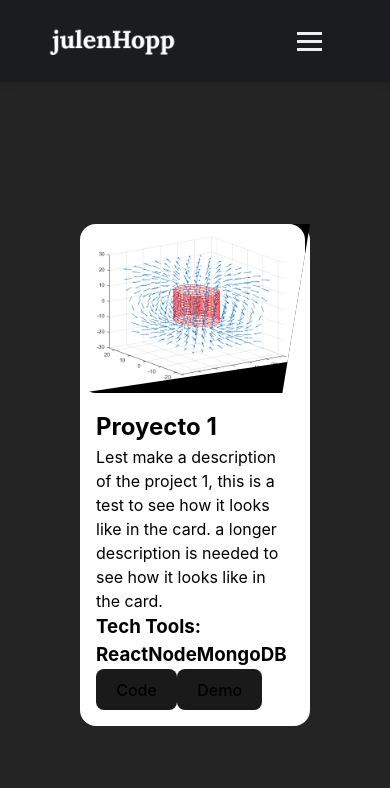
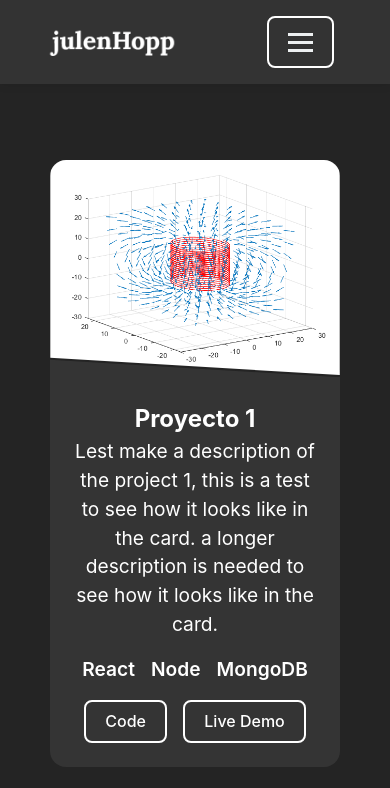
Before and after one commit to JulenHopp/portfolio_v3, a React (Vite) app: page /projects in a window 390 px wide. Shown: the top 788 px of the page. Built offline with nearby package versions, Linux system fonts and the light colour scheme.

Commit message:
Finalizing project section css

```diff
--- a/src/App.css
+++ b/src/App.css
@@ -1,4 +1,5 @@
 #root {
-  padding: 8rem 3rem 3rem 3rem;
-
+  padding: 0;
+  margin: 0;
+  width: 100%;
 }
--- a/src/components/Header/Header.css
+++ b/src/components/Header/Header.css
@@ -1,6 +1,6 @@
 .navbar{
   height: 5rem;
-  position: absolute;
+  position: fixed;
   top: 0;
   left: 0;
   right: 0;
@@ -10,7 +10,7 @@
   justify-content: space-between;
   align-items: center;
   padding: 1rem 3rem;
-  background-color: #1b1c20;
+  background-color: #333333;
   box-shadow: 0 0 10px rgba(0, 0, 0, 0.1);
 }
 
--- a/src/components/Home/HomeComponent.css
+++ b/src/components/Home/HomeComponent.css
@@ -1,28 +1,29 @@
-.data-container{
+.presentation-data-container{
     display: flex;
     flex-direction: column;
     height: 100%;
     max-width: 40rem;
     text-align: left;
     position: relative;
-    top: -8rem;
+    top: 0;
 }
 
-.name{
+.presentation-name{
     font-weight: bold;
     font-size: 2.8rem;
     color: white;
 }
 
-.short-description{
+.presentation-short-description{
     font-size: 1.5rem;
     color: rgba(0, 136, 169, 1)
 }
 
-.description{
+.presentation-description{
     margin-top: 1rem;
     font-size: 1.65rem;
     color: white;
+    text-align: left;
 }
 
 @media screen and (max-width: 768px){
--- a/src/components/Home/HomeComponent.jsx
+++ b/src/components/Home/HomeComponent.jsx
@@ -4,10 +4,10 @@ import './HomeComponent.css';
 export default function HomeComponent({props}) {
   return (
     <>
-      <div className="data-container">
-        <h1 className='name'>{props.title}</h1>
-        <h2 className='short-description'>{props.shortDescription}</h2>
-        <p className='description'>{props.description}</p>
+      <div className="presentation-data-container">
+        <h1 className='presentation-name'>{props.title}</h1>
+        <h2 className='presentation-short-description'>{props.shortDescription}</h2>
+        <p className='presentation-description'>{props.description}</p>
       </div>
     </>
   )
--- a/src/components/ProjectCard/ProjectCard.css
+++ b/src/components/ProjectCard/ProjectCard.css
@@ -4,10 +4,17 @@
     height: auto;
     display: grid;
     grid-template-columns: 45% 55%;
-    background-color: white;
+    background-color: #343434;
     border-radius: 1rem;
     margin: 2rem;
-    color: black;
+    color: white;
+    align-items: center;
+    justify-content: center;
+}
+
+.project-card-container:hover{
+    transform: scale(1.02);
+    transition: transform 0.5s;
 }
 
 .image-container {
@@ -16,12 +23,13 @@
     align-items: center;
     justify-content: left;
     border-radius: 1rem 0 0 1rem;
-    background-color: black;
+    background-color: #242424 ;
     clip-path: polygon(0 0, 100% 0, 88% 100%, 0 100%);
+    height: 100%; /* Se puede jugar con eso para desfasar la imagen */
 }
 
 .project-image {
-    width: 98%;
+    width: 99%;
     height: 100%;
     object-fit: cover;
     border-radius: 1rem 0 0 1rem;
@@ -32,54 +40,72 @@
 
 .info-container{
     position: relative;
+    height: 100%;
     padding: 1rem;
+    display: flex;
+    flex-direction: column;
+    justify-content: center;
+    align-items: center;
 }
 
 .title-description-container{
-
+    display: flex;
+    flex-direction: column;
+    justify-content: center;
+    align-items: center;
+    margin: 0.5rem;
 }
 
+.title{
+    text-align: center;
+}
+
+.description{
+    text-align: center;
+    font-size: 1.2rem;
+}
 .tech-stack-container{
+    display: flex;
+    margin: 0.5rem;
+}
 
+.technology{
+    font-size: 1.2rem;
+    font-weight: 600;
+    margin: 0 0.5rem;
+    color: white;
 }
 
 .links-container{
-
+    display: flex;
+    justify-content: center;
+    align-items: center;
+    margin: 0.5rem;
 }
 
 @media screen and (max-width: 768px){
     .project-card-container{
-        display: flex;
-        flex-direction: column;
-        height: 100%;
+        display: grid;
+        grid-template-columns: 100%;
+        max-width: 22rem;
+
     }
 
     .image-container{
-
+        width: 100%;
+        height: 100%;
+        min-height: 2rem;
+        align-items: start;
+        justify-content: center;
+        border-radius: 1rem 1rem 0 0;
+        clip-path: polygon(0 0, 100% 0, 100% 100%, 0 92%);
 
     }
 
-    .image-container img{
+    .project-image {
+        width: 100%;
+        height:99%;
         border-radius: 1rem 1rem 0 0;
-        /* border: 1px solid black;
-        box-shadow: 0 0 10px rgba(0, 0, 0, 0.5); */
-        overflow: hidden;
-        clip-path: polygon(0 0, 100% 0, 100% 80%, 0 100%);
-    }
-
-    .info-container{
-
-    }
-
-    .title-description-container{
-
-    }
-
-    .tech-stack-container{
-
-    }
-
-    .links-container{
-
+        clip-path: polygon(0 0, 100% 0, 100% 100%, 0 92%);
     }
 }
--- a/src/components/ProjectCard/ProjectCard.jsx
+++ b/src/components/ProjectCard/ProjectCard.jsx
@@ -13,12 +13,12 @@ export default function ProjectCard({props}) {
         </div>
         <div className="info-container">
           <div className="title-description-container">
-            <h2>{props.title}</h2>
-            <p>{props.description}</p>
+            <h2 className="title">{props.title}</h2>
+            <p className="description">{props.description}</p>
           </div>
           <div className="tech-stack-container">
-            <h3>Tech Tools: {props.tools.map((tool) => (<span>{tool}</span>)) }</h3>
-
+            {/* <h3>Tech Tools: {props.tools.map((tool) => (<span>{tool}</span>)) }</h3> */}
+            {props.tools.map((tool) => (<span className="technology">{tool}</span>))}
           </div>
           <div className="links-container">
             {props.links.map((link) => (<LinkedButton props={link}/>)) }
--- a/src/data/projectCardData.js
+++ b/src/data/projectCardData.js
@@ -13,7 +13,7 @@ const projectCardData = [
                 url: 'www.google.com'
             },
             {
-                name: 'Demo',
+                name: 'Live Demo',
                 url: 'www.google.com'
             }
         ]
@@ -21,19 +21,16 @@ const projectCardData = [
     { // Proyecto 2
         id: 2,
         image: '/src/assets/images/projects/prueba2.jpeg',
-        title: 'Proyecto 1',
-        description: `Lest make a description of the project 1, this is a test to
-                    see how it looks like in the card. a longer description is needed
-                    to see how it looks like in the card.`,
-        tools: ['React', 'Node', 'MongoDB'],
+        title: 'Automated Plant Care System',
+        description: `Implemented an ESP32-based system with environmental
+                    sensors, utilizing JavaScript, SQL, and C++. Automated
+                    irrigation for optimal plant maintenance. Expertise in
+                    circuit design and data analysis.`,
+        tools: ['React', 'Node.js', 'SQL', 'C++'],
         links: [
             {
                 name: 'Code',
-                url: 'www.google.com'
-            },
-            {
-                name: 'Demo',
-                url: 'www.google.com'
+                url: 'https://github.com/JulenHopp/PlantGPT.git'
             }
         ]
     },
--- a/src/index.css
+++ b/src/index.css
@@ -27,9 +27,9 @@ a {
 
 body {
   margin: 0;
+  padding: 8rem 3rem 3rem 3rem;
   display: flex;
   place-items: center;
-  margin: 0 auto;
   min-width: 320px;
   min-height: 100vh;
 }
@@ -41,16 +41,22 @@ h1 {
 
 button {
   border-radius: 8px;
-  border: 1px solid transparent;
+  border: 0.15rem solid white;
   padding: 0.6em 1.2em;
   font-size: 1em;
   font-weight: 500;
   font-family: inherit;
-  background-color: #1a1a1a;
-  cursor: pointer;
+  background-color:transparent;
   transition: border-color 0.25s;
+  margin: 0 0.5rem;
+  color: white;
 }
 
+button:hover{
+  background-color: white;
+  color: #343434;
+  cursor: pointer;
+}
 
 @media (prefers-color-scheme: light) {
 
--- a/src/pages/Projects/Projects.css
+++ b/src/pages/Projects/Projects.css
@@ -1,7 +1,7 @@
 .projects-cards-container{
-    width: 100%;
     display: flex;
     flex-direction: column;
-    padding-top: 4rem;
+    width: 100%;
     justify-content: center;
+    align-items: center;
 }
```
